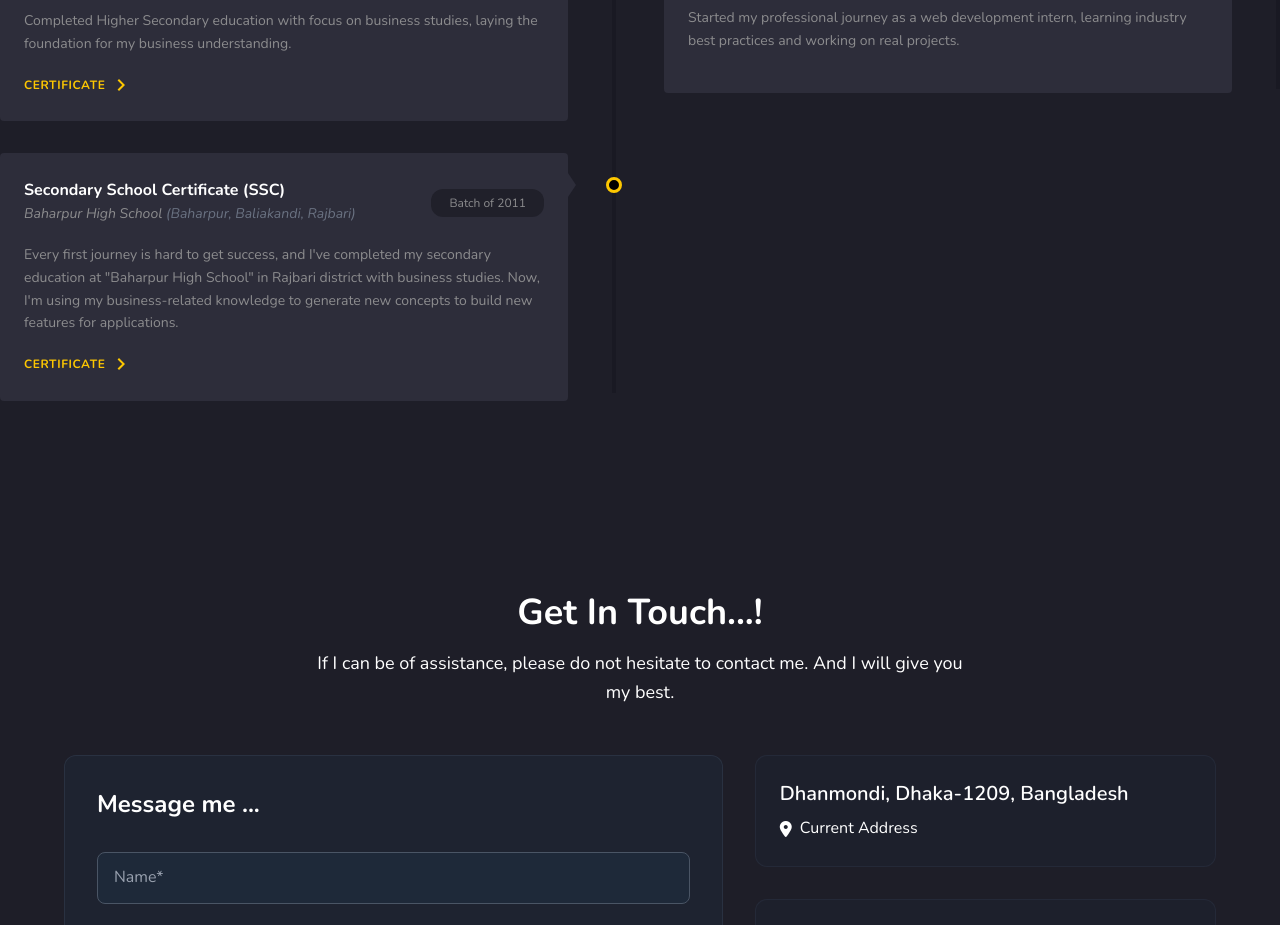
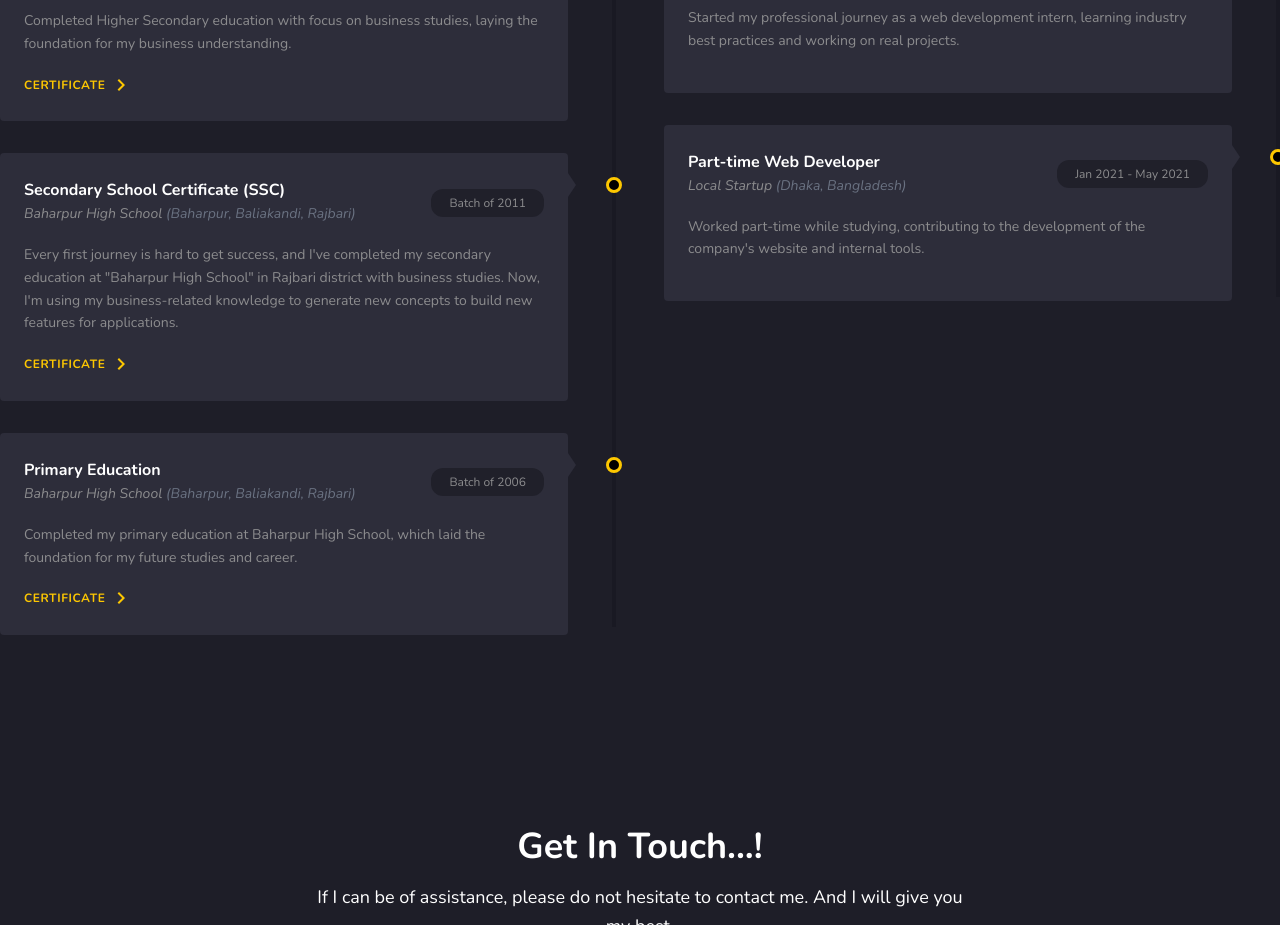
Before and after one commit to SagorIslamOfficial/personal, a React (Vite) app: page / in a window 1280 px wide. Shown: the part 3420-4345 px from the top of the page. Built offline with nearby package versions, Linux system fonts and the light colour scheme.

Commit message:
feat: add demo data

```diff
--- a/src/data/education.ts
+++ b/src/data/education.ts
@@ -85,6 +85,20 @@ export const educationData: EducationItem[] = [
         },
         skills: ['Business Studies', 'Foundation Learning'],
     },
+    {
+        id: 'primary-education',
+        title: 'Primary Education',
+        institution: 'Baharpur High School',
+        location: 'Baharpur, Baliakandi, Rajbari',
+        startDate: 'Batch of 2006',
+        description:
+            'Completed my primary education at Baharpur High School, which laid the foundation for my future studies and career.',
+        certificate: {
+            image: '/assets/images/5.jpg',
+            alt: 'Primary Education Certificate',
+        },
+        skills: ['Basic Education', 'Foundational Skills'],
+    },
 ];
 
 export default educationData;
--- a/src/data/experience.ts
+++ b/src/data/experience.ts
@@ -84,6 +84,22 @@ export const experienceData: ExperienceItem[] = [
             'Learned agile development practices',
         ],
     },
+    {
+        id: 'part-time-web-developer',
+        title: 'Part-time Web Developer',
+        company: 'Local Startup',
+        location: 'Dhaka, Bangladesh',
+        startDate: 'Jan 2021',
+        endDate: 'May 2021',
+        description:
+            'Worked part-time while studying, contributing to the development of the company\'s website and internal tools.',
+        skills: ['HTML', 'CSS', 'JavaScript', 'PHP'],
+        achievements: [
+            'Improved website loading speed by 30%',
+            'Implemented responsive design',
+            'Gained practical experience in web development',
+        ],
+    },
 ];
 
 export default experienceData;
```
